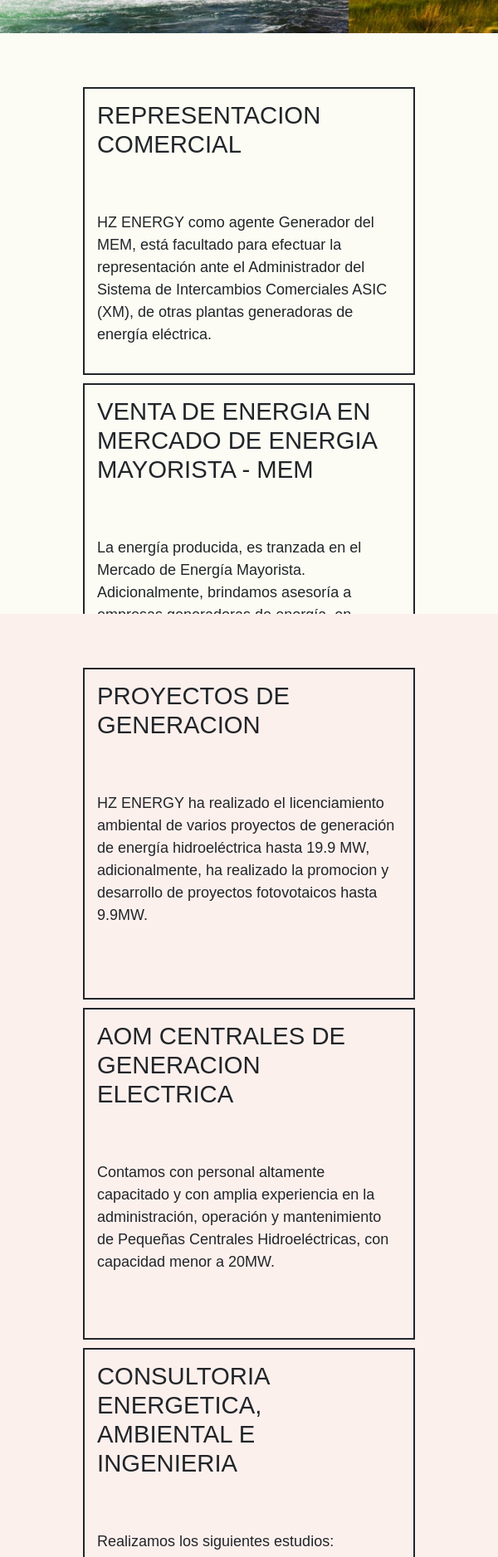
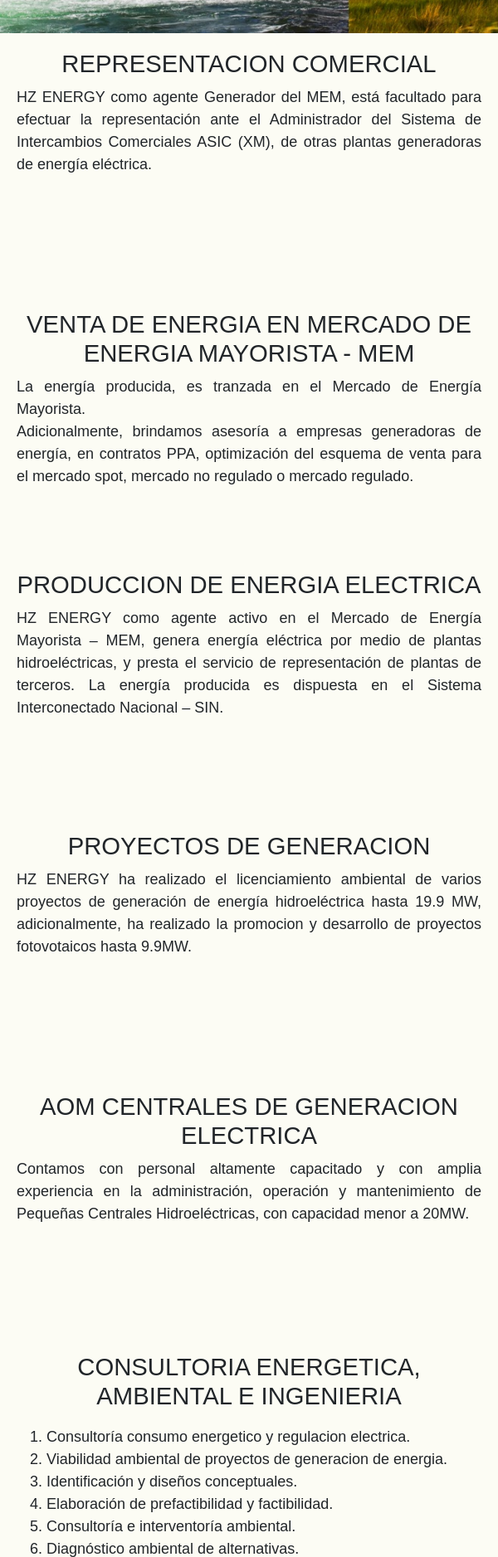
Before and after one commit to JuanZuluaga1/HZ-ENERGY, a plain HTML site: page pages/servicios.html in a window 600 px wide. Shown: the part 660-2537 px from the top of the page at 83% size. Drawn offline with nearby package versions, Linux system fonts and the light colour scheme.

Commit message:
se modifica pag servicios

```diff
--- a/css/style.css
+++ b/css/style.css
@@ -166,108 +166,113 @@
       display: flex;
       flex-direction: column; } }
 
-.main-servicios section ul {
+.main-servicios .article {
+  background-color: rgba(250, 250, 235, 0.534); }
+  .main-servicios .article ul {
     font-family: "Open Sans", sans-serif;
     list-style: none;
-  padding: 0;
-  height: auto; }
-  .main-servicios section ul .article-1 {
-    padding: 60px;
-    background-color: rgba(250, 250, 235, 0.534);
-    height: 700px;
-    display: flex;
-    flex-direction: row;
-    justify-content: space-around; }
-    .main-servicios section ul .article-1 li {
-      border: 2px solid;
+    margin: 0;
     padding: 15px;
-      width: 400px; }
-  .main-servicios section ul .article-2 {
-    padding: 60px;
-    background-color: #fcf0edfb;
-    display: flex;
-    flex-direction: row;
-    justify-content: space-around; }
-    .main-servicios section ul .article-2 li {
-      border: 2px solid;
-      padding: 15px;
-      height: 400px;
-      width: 400px;
-      overflow: scroll; }
+    max-height: 98%;
+    display: grid;
+    grid-template-columns: 1fr 1fr 1fr;
+    grid-template-rows: 1fr 1fr;
+    grid-template-areas: "representacion venta-energia produccion-energia"
+ "proyectos aom consultoria"; }
+    .main-servicios .article ul .representacion {
+      grid-area: representacion;
+      padding: 30px; }
+      .main-servicios .article ul .representacion p {
+        text-align: justify; }
+    .main-servicios .article ul .venta-energia {
+      grid-area: venta-energia;
+      padding: 30px; }
+      .main-servicios .article ul .venta-energia p {
+        text-align: justify; }
+    .main-servicios .article ul .produccion-energia {
+      grid-area: produccion-energia;
+      padding: 30px; }
+      .main-servicios .article ul .produccion-energia p {
+        text-align: justify; }
+    .main-servicios .article ul .proyectos {
+      grid-area: proyectos;
+      padding: 30px; }
+      .main-servicios .article ul .proyectos p {
+        text-align: justify; }
+    .main-servicios .article ul .aom {
+      grid-area: aom;
+      padding: 30px; }
+      .main-servicios .article ul .aom p {
+        text-align: justify; }
+    .main-servicios .article ul .consultoria {
+      grid-area: consultoria;
+      padding: 30px; }
+      .main-servicios .article ul .consultoria p {
+        text-align: justify; }
 
 @media (min-width: 768px) and (max-width: 1439px) {
-  section {
-    height: auto; }
-    section .article-1 {
-      padding: 10px;
-      height: auto;
+  .article ul {
     display: flex;
     flex-wrap: wrap;
+    max-width: 95%;
     justify-content: center;
-      overflow: auto; }
-      section .article-1 li {
     padding: 10px;
-        margin: 5px;
-        width: 600px; }
-    section .article-2 {
-      padding: 10px;
-      height: auto;
-      display: flex;
-      flex-wrap: wrap;
-      justify-content: center; }
-      section .article-2 li {
-        padding: 10px;
-        margin: 5px;
-        width: 600px; } }
+    width: auto;
+    max-width: 85%; } }
 
-@media (min-width: 425px) and (max-width: 767px) {
-  section {
-    height: auto; }
-    section .article-1 {
-      padding: 10px;
-      height: auto;
-      display: flex;
-      flex-wrap: wrap;
-      justify-content: center;
-      overflow: auto; }
-      section .article-1 li {
-        padding: 10px;
-        margin: 5px;
-        width: 600px; }
-    section .article-2 {
-      padding: 10px;
-      height: auto;
-      display: flex;
-      flex-wrap: wrap;
-      justify-content: center; }
-      section .article-2 li {
-        padding: 10px;
-        margin: 5px;
-        width: 600px; } }
-
-@media (max-width: 424px) {
-  section {
-    height: auto; }
-    section .article-1 {
-      padding: 2px;
-      height: 280px;
-      display: flex;
-      flex-wrap: wrap;
-      overflow: auto; }
-      section .article-1 li {
-        padding: 2px;
-        margin: 5px;
-        width: 280px; }
-    section .article-2 {
-      padding: 2px;
-      height: auto;
-      display: flex;
-      flex-wrap: wrap;
-      justify-content: center; }
-      section .article-2 li {
-        padding: 2px;
-        margin: 5px;
-        width: 280px; } }
+@media (min-width: 200px) and (max-width: 767px) {
+  .main-servicios .article ul {
+    display: grid;
+    grid-template-columns: 1fr;
+    grid-template-rows: repeat(6, 1fr);
+    grid-template-areas: "representacion"
+ "venta-energia"
+ "produccion-energia"
+ "proyectos"
+ "aom"
+ "consultoria"; }
+    .main-servicios .article ul .representacion {
+      grid-area: representacion;
+      padding: 5px; }
+      .main-servicios .article ul .representacion h2 {
+        text-align: center; }
+      .main-servicios .article ul .representacion p {
+        text-align: justify; }
+    .main-servicios .article ul .venta-energia {
+      grid-area: venta-energia;
+      padding: 5px; }
+      .main-servicios .article ul .venta-energia h2 {
+        text-align: center; }
+      .main-servicios .article ul .venta-energia p {
+        text-align: justify; }
+    .main-servicios .article ul .produccion-energia {
+      grid-area: produccion-energia;
+      padding: 5px; }
+      .main-servicios .article ul .produccion-energia h2 {
+        text-align: center; }
+      .main-servicios .article ul .produccion-energia p {
+        text-align: justify; }
+    .main-servicios .article ul .proyectos {
+      grid-area: proyectos;
+      padding: 5px; }
+      .main-servicios .article ul .proyectos h2 {
+        text-align: center; }
+      .main-servicios .article ul .proyectos p {
+        text-align: justify; }
+    .main-servicios .article ul .aom {
+      grid-area: aom;
+      padding: 5px; }
+      .main-servicios .article ul .aom h2 {
+        text-align: center; }
+      .main-servicios .article ul .aom p {
+        text-align: justify; }
+    .main-servicios .article ul .consultoria {
+      grid-area: consultoria;
+      padding: 5px; }
+      .main-servicios .article ul .consultoria h2 {
+        text-align: center; }
+      .main-servicios .article ul .consultoria p {
+        text-align: justify; } }
 
 .main-proyectos {
   background-color: rgba(250, 250, 235, 0.534);
--- a/pages/servicios.html
+++ b/pages/servicios.html
@@ -38,85 +38,63 @@
       </nav>
     </nav>
     <main class="main-servicios">
-        <section>
+      <article class="article">
                 <ul>
-                <article class="article-1">
-                    <li>
+                    <li class="representacion">
                         <h2>REPRESENTACION COMERCIAL</h2>
-                        <br><br>
                         <p>
                             HZ ENERGY como agente Generador del MEM, está facultado para efectuar la representación ante el
                             Administrador del Sistema de Intercambios Comerciales ASIC (XM), de otras plantas generadoras de
                             energía eléctrica.
                         </p>
                     </li>
-                    <li>
+                    <li class="venta-energia">
                         <h2>VENTA DE ENERGIA EN MERCADO DE ENERGIA MAYORISTA - MEM</h2>
-                        <br><br>
                         <p>
                             La energía producida, es tranzada en el Mercado de Energía Mayorista. <br>Adicionalmente,
                             brindamos asesoría a empresas generadoras de energía, en contratos PPA, optimización del esquema
                             de venta para el mercado spot, mercado no regulado o mercado regulado.
                         </p>
                     </li>
-                    <li>
+                    <li class="produccion-energia">
                         <h2>PRODUCCION DE ENERGIA ELECTRICA</h2>
-                        <br><br>
                         <p>
                             HZ ENERGY como agente activo en el Mercado de Energía Mayorista – MEM, genera energía eléctrica
                             por medio de plantas hidroeléctricas, y presta el servicio de representación de plantas de
                             terceros. La energía producida es dispuesta en el Sistema Interconectado Nacional – SIN.
                         </p>
                     </li>
-                </article class="article-1">
-                <article class="article-2">
-                    <li>
+                    <li class="proyectos">
                       <h2>PROYECTOS DE GENERACION</h2>
-                        <br><br>
                       <p>
                         HZ ENERGY ha realizado el licenciamiento ambiental de varios proyectos de generación de energía
                         hidroeléctrica hasta 19.9 MW, adicionalmente, ha realizado la promocion y desarrollo de
                         proyectos fotovotaicos hasta 9.9MW.
                       </p>
                     </li>
-                    <li>
+                    <li class="aom">
                       <h2>AOM CENTRALES DE GENERACION ELECTRICA</h2>
-                        <br><br>
                       <p>
                         Contamos con personal altamente capacitado y con amplia experiencia en la administración,
                         operación y mantenimiento de Pequeñas Centrales Hidroeléctricas, con capacidad menor a 20MW.
                       </p>
                     </li>
-                    <li>
+                    <li class="consultoria">
                         <h2>CONSULTORIA ENERGETICA, AMBIENTAL E INGENIERIA</h2>
-                        <br><br>
                         <p>
-                            Realizamos los siguientes estudios:
-                            <br><br>
-                            > Viabilidad ambiental de proyectos en fase de identificación. <br>
-                            > Identificación y diseños conceptuales. <br>
-                            > Elaboración de prefactibilidad y factibilidad. <br>
-                            <br><br>
-                            El grupo humano al servicio de HZ Energy, es amplio conocedor de la regulación y de la
-                            estructura tarifaria de los Servicios Públicos. Por lo anterior, estamos en condiciones de
-                            prestarle una completa asesoría en el seguimiento y control a la facturación y a la optimización
-                            en el uso de estos servicios.
-                            <br><br>
-                            Estamos en la capacidad de prestar servicios de consultoría e interventoría ambiental,
-                            asegurando la integralidad del personal asociado, generando un crecimiento económicamente
-                            responsable y ambientalmente sostenible. Contamos con valores para desempeñar trabajos con
-                            ética, compromiso, profesionalismo, innovación, mejora continua, seguridad, trabajo en equipo,
-                            cumplimiento y sostenibilidad ambiental, para garantizar excelentes resultados.
-                            <br><br>
-                            Nuestra oferta de servicios ambientales comprende elaboración, acompañamiento e implementación,
-                            tanto para autoridades nacionales como regionales de : diagnóstico ambiental de alternativas,
-                            estudios de impacto ambiental, plan de manejo ambiental, sustracción de reserva, levantamiento
-                            de veda, informe de cumplimiento ambiental, plan de contingencias y consulta previa.
-                        </p>
+                          <ol>
+                            <li>Consultoría consumo energetico y regulacion electrica.</li>
+                            <li>Viabilidad ambiental de proyectos de generacion de energia.</li>
+                            <li>Identificación y diseños conceptuales.</li>
+                            <li>Elaboración de prefactibilidad y factibilidad.</li>
+                            <li>Consultoría e interventoría ambiental.</li>
+                            <li>Diagnóstico ambiental de alternativas.</li>
+                            <li>Plan de manejo ambiental.</li>
+                            <li>Estudios de impacto ambiental.</li>
+                          </ol>
                     </li>
-                </article class="article-2">
                   </ul>
-        </section>
+        </article class="article">
     </main>
     <footer>
       <div class="contenedor">
--- a/scss/main.scss
+++ b/scss/main.scss
@@ -1,3 +1,7 @@
+// assets
+@import './assets/extend';
+
+// sections
 @import './assets/reset';
 @import './sections/nav';
 @import './sections/main-index';
--- a/scss/sections/_servicios.scss
+++ b/scss/sections/_servicios.scss
@@ -1,36 +1,58 @@
 .main-servicios{
-    section{
+    .article{
+        background-color: rgba(250, 250, 235, 0.534);
         ul{
             font-family: "Open Sans", sans-serif;
             list-style: none;
-            padding: 0;
-            height: auto;
-            .article-1{
-                padding: 60px;
-                background-color: rgba(250, 250, 235, 0.534);
-                height: 700px;
-                display: flex;
-                flex-direction: row;
-                justify-content: space-around;
-
-                li{
-                    border: 2px solid;
+            margin: 0;
             padding: 15px;
-                    width: 400px;
+            max-height: 98%;
+            display: grid;
+            grid-template-columns: 1fr 1fr 1fr;
+            grid-template-rows: 1fr 1fr;
+            grid-template-areas:
+                "representacion venta-energia produccion-energia"
+                "proyectos aom consultoria";
+                .representacion {
+                    grid-area: representacion;
+                    padding: 30px;
+                    p{
+                        text-align: justify;
                     }
                 }
-            .article-2{
-                padding: 60px;
-                background-color: #fcf0edfb;
-                display: flex;
-                flex-direction: row;
-                justify-content: space-around;
-                li{
-                    border: 2px solid;
-                    padding: 15px;
-                    height: 400px;
-                    width: 400px;
-                    overflow: scroll;
+                .venta-energia {
+                    grid-area: venta-energia;
+                    padding: 30px;
+                    p{
+                        text-align: justify;
+                    }
+                }
+                .produccion-energia {
+                    grid-area: produccion-energia;
+                    padding: 30px;
+                    p{
+                        text-align: justify;
+                    }
+                }
+                .proyectos {
+                    grid-area: proyectos;
+                    padding: 30px;
+                    p{
+                        text-align: justify;
+                    }
+                }
+                .aom {
+                    grid-area: aom;
+                    padding: 30px;
+                    p{
+                        text-align: justify;
+                    }
+                }
+                .consultoria {
+                    grid-area: consultoria;
+                    padding: 30px;
+                    p{
+                        text-align: justify;
                     }
                 }
         }
@@ -38,95 +60,91 @@
 }
 // medias queries servicios
 @media (min-width: 768px) and (max-width: 1439px) {
-    section{
-        height: auto;
-        .article-1{
+    .article{
+        ul{
+            @include medias-queries(95%);
             padding: 10px;
-            height: auto;
-            display: flex;
-            flex-wrap: wrap;
-            justify-content: center;
-            overflow: auto;
-
-            li{
-                padding: 10px;
-                margin: 5px;
-                width: 600px;
+            width: auto;
+            max-width: 85%;
         }
     }
-        .article-2{
-            padding: 10px;
-            height: auto;
-            display: flex;
-            flex-wrap: wrap;
-            justify-content: center;
-            li{
-                padding: 10px;
-                margin: 5px;
-                width: 600px;
+}
+
+@media (min-width: 200px) and (max-width: 767px) {
+    .main-servicios{
+        .article{
+            ul{
+                display: grid;
+                grid-template-columns: 1fr;
+                grid-template-rows: repeat(6, 1fr);
+                grid-template-areas:
+                "representacion"
+                "venta-energia"
+                "produccion-energia"
+                "proyectos"
+                "aom"
+                "consultoria";
+                .representacion {
+                    grid-area: representacion;
+                    padding: 5px;
+                    h2{
+                        text-align: center;
+                    }
+                    p{
+                        text-align: justify;
+                    }
+                }
+                .venta-energia {
+                    grid-area: venta-energia;
+                    padding: 5px;
+                    h2{
+                        text-align: center;
+                    }
+                    p{
+                        text-align: justify;
+                    }
+                }
+                .produccion-energia {
+                    grid-area: produccion-energia;
+                    padding: 5px;
+                    h2{
+                        text-align: center;
+                    }
+                    p{
+                        text-align: justify;
+                    }
+                }
+                .proyectos {
+                    grid-area: proyectos;
+                    padding: 5px;
+                    h2{
+                        text-align: center;
+                    }
+                    p{
+                        text-align: justify;
+                    }
+                }
+                .aom {
+                    grid-area: aom;
+                    padding: 5px;
+                    h2{
+                        text-align: center;
+                    }
+                    p{
+                        text-align: justify;
+                    }
+                }
+                .consultoria {
+                    grid-area: consultoria;
+                    padding: 5px;
+                    h2{
+                        text-align: center;
+                    }
+                    p{
+                        text-align: justify;
                     }
                 }
             }
         }
-@media (min-width: 425px) and (max-width: 767px) {
-    section{
-        height: auto;
-        .article-1{
-            padding: 10px;
-            height: auto;
-            display: flex;
-            flex-wrap: wrap;
-            justify-content: center;
-            overflow: auto;
-
-            li{
-                padding: 10px;
-                margin: 5px;
-                width: 600px;
     }
 }
-        .article-2{
-            padding: 10px;
-            height: auto;
-            display: flex;
-            flex-wrap: wrap;
-            justify-content: center;
-            li{
-                padding: 10px;
-                margin: 5px;
-                width: 600px;
-            }
-        }
-}
-}
-
-@media (max-width: 424px) {
-    section{
-        height: auto;
-        .article-1{
-            padding: 2px;
-            height: 280px;
-            display: flex;
-            flex-wrap: wrap;
-            overflow: auto;
-
-            li{
-                padding: 2px;
-                margin: 5px;
-                width: 280px;
-            }
-        }
-        .article-2{
-            padding: 2px;
-            height: auto;
-            display: flex;
-            flex-wrap: wrap;
-            justify-content: center;
-            li{
-                padding: 2px;
-                margin: 5px;
-                width: 280px;
-            }
-        }
-}
-}
```
Also changed, not shown: scss/assets/_extend.scss (+5 -5 lines). Lines whose indentation alone changed are shown as unchanged.
